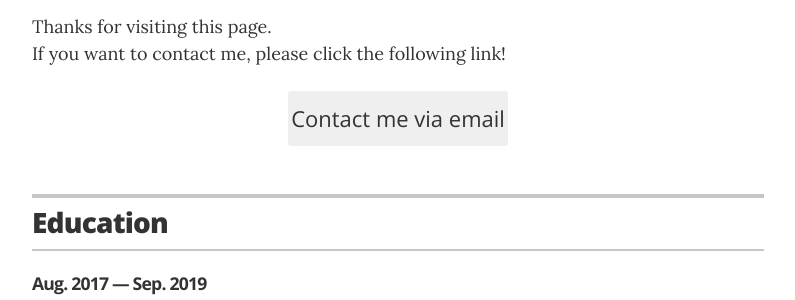
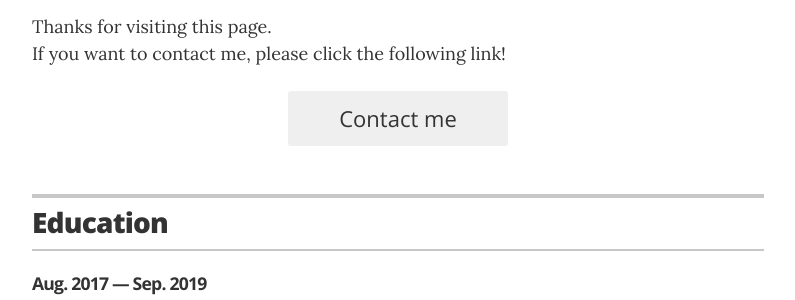
Before and after one commit to friendlyvillain/digital_cv, a Jekyll site: the page built from index.html, in a window 1280 px wide and 900 px high. Shown: the part 305-605 px from the top of the window, without its empty margins (242-1037 px from the left). Built offline with Jekyll 4.4.1, drawn with Linux system fonts in a browser that asks for light colours.

Commit message:
email rev

```diff
--- a/_config.yml
+++ b/_config.yml
@@ -23,7 +23,7 @@
 resume_contact_telephone:       "NONE"
 resume_contact_address:         "Seoul, Republic of Korea"
 
-resume_header_contact_info:     "Seoul, Republic of Korea • zero02505@gmail.com"
+resume_header_contact_info:     "Seoul, Republic of Korea • jh.sung@keti.re.kr"
 display_header_contact_info:    "false"
 
 resume_header_intro: |
--- a/_layouts/resume.html
+++ b/_layouts/resume.html
@@ -40,7 +40,7 @@
         </div>
 
         {% if site.resume_looking_for_work == 'yes' %}
-        <a href="mailto:{{ site.resume_contact_email }}" class="contact-button no-print" itemprop="email">Contact me via email</a>
+        <a href="mailto:{{ site.resume_contact_email }}" class="contact-button no-print" itemprop="email">Contact me</a>
         {% elsif site.resume_looking_for_work == 'no' %}
         <a class="contact-button not-looking no-print">I'm not looking for work right now.</a>
         {% else %}
```
